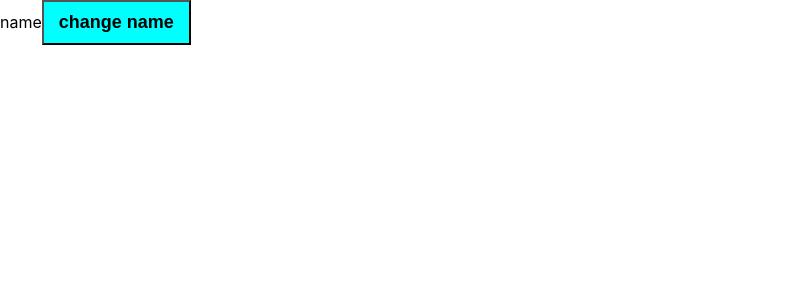
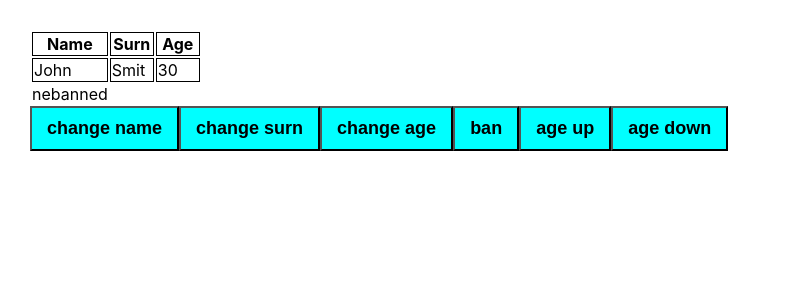
Before and after one commit to tehnikDaniyar/study-React, a React (Create React App) app in the folder my-app/: page / in a window 1280 px wide. Shown: the top 300 px of the page, without its empty margins (0-790 px from the left). Built offline with nearby package versions, Linux system fonts and the light colour scheme.

Commit message:
decided task17

```diff
--- a/my-app/src/App.css
+++ b/my-app/src/App.css
@@ -66,6 +66,8 @@ button {
 	background-color: aqua;
 	font-size: 18px;
 	font-weight: 600;
+	margin-bottom: 20px;
+	cursor: pointer;
 }
 
 ul,
@@ -82,3 +84,28 @@ li {
 	border-bottom: 1px solid #282c34;
 	width: 50px;
 }
+
+span {
+	font-size: 30px;
+	padding: 10px;
+	border: 1px dotted black;
+	display: inline-block;
+	margin-bottom: 20px;
+}
+
+body {
+	padding: 30px;
+}
+
+.red {
+	background-color: red;
+}
+
+.green {
+	background-color: green;
+}
+
+.active {
+	display: none;
+
+}
--- a/my-app/src/App.js
+++ b/my-app/src/App.js
@@ -19,6 +19,10 @@ import { Task16_2 } from './modules/task16/task16_2';
 import { Task16_3 } from './modules/task16/task16_3';
 import { Task16_4 } from './modules/task16/task16_4';
 import { Task17_1 } from './modules/task17/task17_1';
+import { Task17_2 } from './modules/task17/task17_2';
+import { Task17_3 } from './modules/task17/task17_3';
+import { Task17_4 } from './modules/task17/task17_4';
+import { Task17_5 } from './modules/task17/task17_5';
 import { Task5_1 } from './modules/Task5_1';
 import { Task5_2 } from './modules/Task5_2';
 import { Task5_3 } from './modules/Task5_3';
@@ -85,4 +89,4 @@ function App() {
 	</>
 };
 
-export default Task17_1;
+export default Task17_5;
--- /dev/null
+++ b/my-app/src/modules/task17/task17_2.js
@@ -0,0 +1,14 @@
+import React, { useState } from "react";
+
+export function Task17_2() {
+	let [name, setName] = useState("prod");
+	let [coast, setCoast] = useState("1000");
+
+	return <>
+		<span>{name}</span><br />
+		<span>{coast}</span><br />
+
+		<button onClick={() => setName("food")}>change name</button><br />
+		<button onClick={() => setCoast("2000")}>change coast</button>
+	</>
+}
--- /dev/null
+++ b/my-app/src/modules/task17/task17_3.js
@@ -0,0 +1,10 @@
+import React, { useState } from "react";
+
+export function Task17_3() {
+	let [inCart, setInCart] = useState(false);
+
+	return <>
+		<span>{inCart ? "in Cart" : "not in Cart"}</span><br />
+		<button onClick={() => setInCart(!inCart)}>{inCart ? "remove" : "add"}</button>
+	</>
+}
--- /dev/null
+++ b/my-app/src/modules/task17/task17_4.js
@@ -0,0 +1,9 @@
+import React, { useState } from "react";
+
+export function Task17_4() {
+	let [counter, setCounter] = useState(0);
+
+	return <>
+		<span onClick={() => setCounter(counter + 1)}>{counter}</span>
+	</>
+}
--- /dev/null
+++ b/my-app/src/modules/task17/task17_5.js
@@ -0,0 +1,47 @@
+import React, { useState } from "react";
+import { generatorId } from "../../functions/functions";
+
+export function Task17_5() {
+	let [name, setName] = useState("John");
+	let [surn, setSurn] = useState("Smit");
+	let [age, setAge] = useState("30");
+
+	const users = [
+		{ id: generatorId(), name: name, surn: surn, age: age },
+	];
+
+	let res = users.map(elem => <tr key={elem.id}>
+		<td>{elem.name}</td>
+		<td>{elem.surn}</td>
+		<td>{elem.age}</td>
+	</tr>)
+
+	let [isBan, changeState] = useState(false);
+
+
+
+	return <>
+		<table>
+			<tbody>
+				<tr>
+					<th>Name</th>
+					<th>Surn</th>
+					<th>Age</th>
+				</tr>
+				{res}
+				<tr>{isBan ? "banned" : "nebanned"}</tr>
+			</tbody>
+		</table>
+
+		<button onClick={() => setName("Den")}>change name</button>
+		<button onClick={() => setSurn("Bash")}>change surn</button>
+		<button onClick={() => setAge(37)}>change age</button>
+		{/* <button onClick={() => changeState(!isBan)} className={isBan ? "green" : "red"}>{isBan ? "reban" : "ban"}</button> */}
+		<button className={isBan ? "active" : ""} onClick={() => changeState(true)}>ban</button>
+		<button className={isBan ? "" : "active"} onClick={() => changeState(false)}>reban</button>
+
+		<button onClick={() => setAge(age + 1)}>age up</button>
+		<button onClick={() => setAge(age - 1)}>age down</button>
+
+	</>
+}
```
